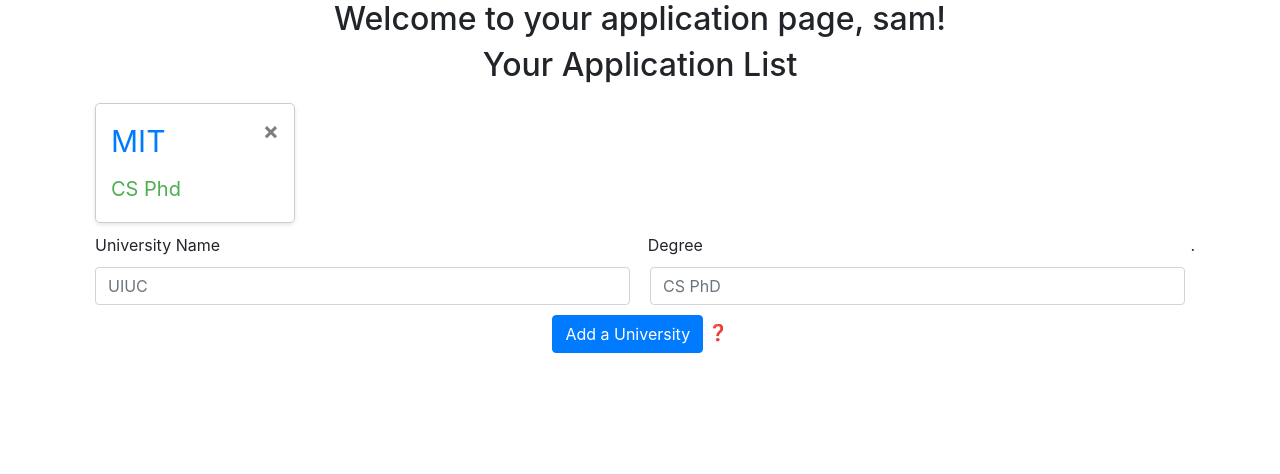
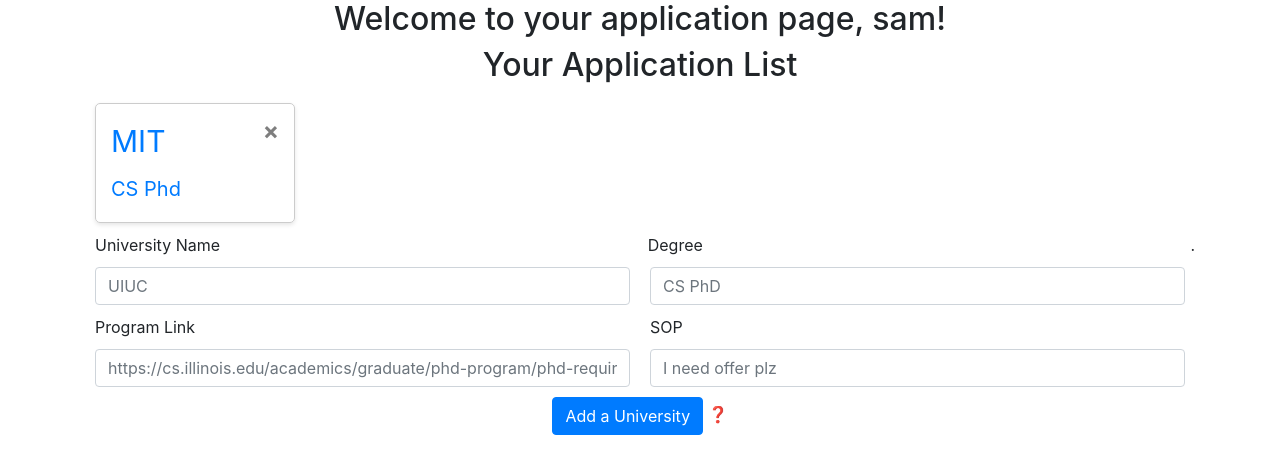
Before and after one commit to xzhan0/Application-Management, a Flask app: page /application in a window 1280 px wide. Shown: the part 56-530 px from the top of the page. Run offline with Flask 3, Linux system fonts and the light colour scheme; a user stored in the database is signed in; parts of the project's set-up code (start-up, migrations or seed data) failed here and were passed over; some libraries are stand-ins or nearby versions.

Commit message:
application updated

```diff
--- a/FlaskWebApp/website/templates/application.html
+++ b/FlaskWebApp/website/templates/application.html
@@ -10,7 +10,7 @@
             <button type="button" class="close" onclick="deleteCollege('{{college.id}}')">
                 <span aria-hidden="true">&times;</span>
             </button>
-            <p class="stock-price"> {{ college.comment }}</p>
+            <p class="stock-price"><a href= "{{ college.link }}" >{{ college.comment }}</a>  </p>
         </div>
     {% endfor %}
 </div>
@@ -23,6 +23,14 @@
     <div class="input-container">
         <input name="univ" id="univ" class="form-control" placeholder="UIUC"></input>
         <input name="comment" id="comment" class="form-control" placeholder="CS PhD"></input>
+    </div>
+    <div class="input-container">
+        <label for="form1-input">Program Link</label>
+        <label for="form1-input">SOP</label>
+    </div>
+    <div class="input-container">
+        <input name="link" id="link" class="form-control" placeholder="https://cs.illinois.edu/academics/graduate/phd-program/phd-requirements"></input>
+        <input name="sop" id="sop" class="form-control" placeholder="I need offer plz"></input>
     </div>
     <div align="center">
         <button type="submit" class="btn btn-primary"> Add a University</button>
--- a/FlaskWebApp/website/views.py
+++ b/FlaskWebApp/website/views.py
@@ -47,12 +47,13 @@
     if request.method == 'POST':
         univ = request.form.get('univ')
         comment = request.form.get('comment')
+        link = request.form.get('link')
         try:
             for college in current_user.colleges:
                 if college.data == univ and college.comment==comment:
                     flash('University Already Exist!', category='error')
                     return render_template("application.html", user=current_user)
-            new_college = College(data=univ, user_id=current_user.id, link='',sop='',comment=comment)
+            new_college = College(data=univ, user_id=current_user.id, link=link,sop='',comment=comment)
             db.session.add(new_college)
             db.session.commit()
             flash('University added!', category='success')
```
Also changed, not shown: FlaskWebApp/instance/database.db.
